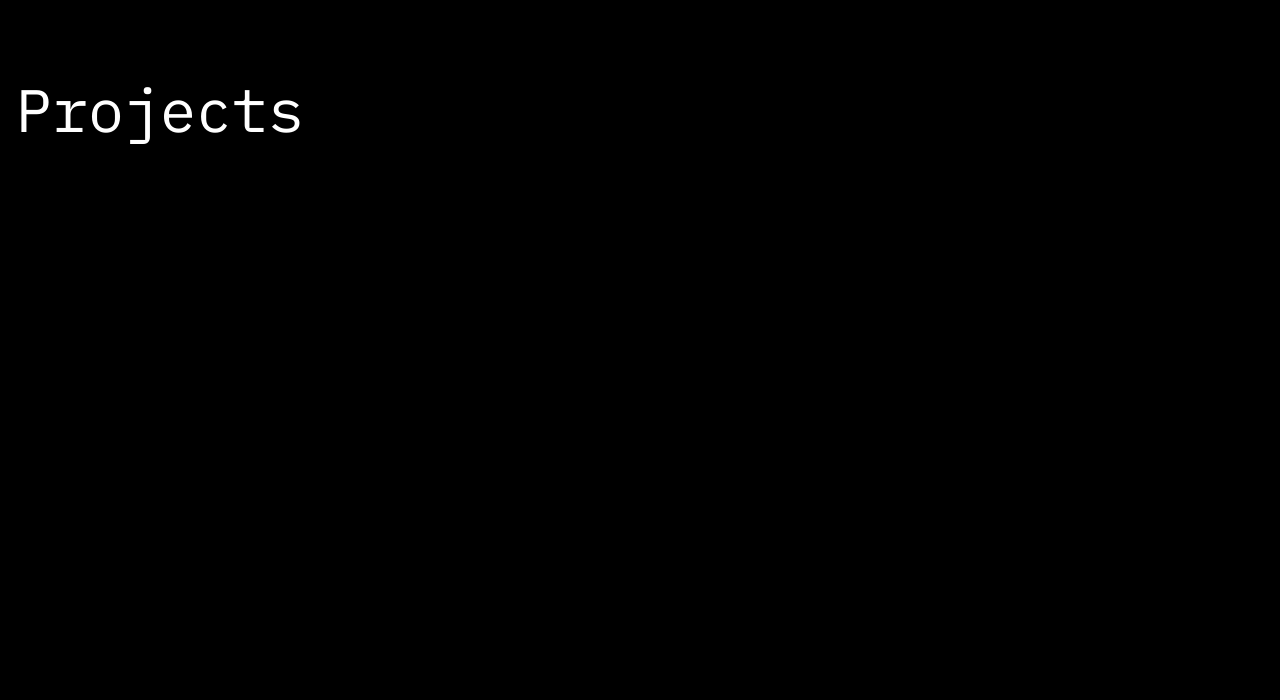
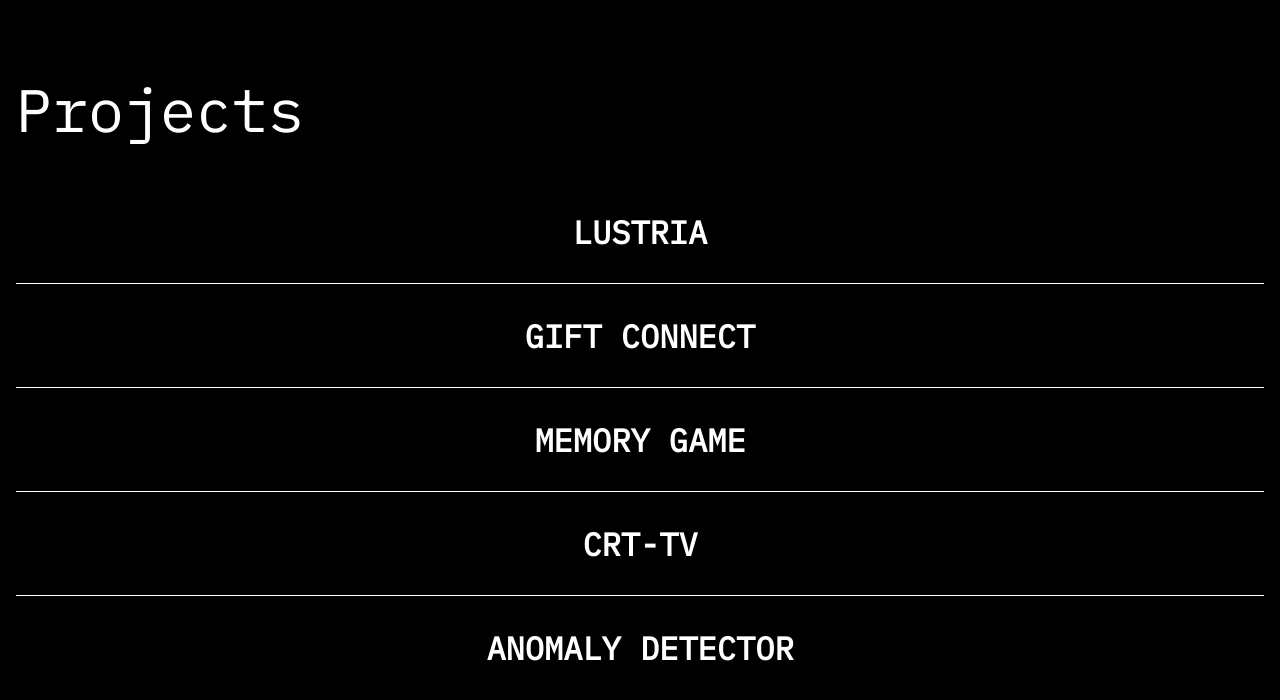
Before and after one commit to Vishwang0Suthar/vishwang-suthar, a Next.js app: page /projects in a window 1280 px wide. Shown: the top 700 px of the page. Built offline with nearby package versions, Linux system fonts and the light colour scheme; grey boxes are pictures that could not be loaded.

Commit message:
project component added

```diff
--- a/src/app/page.tsx
+++ b/src/app/page.tsx
@@ -6,7 +6,7 @@ export default function Home() {
   return (
     <>
       <Hero />
-      <Bilat text="bruh" />
+      <Bilat />
       {/* <Contact /> */}
     </>
   );
--- /dev/null
+++ b/src/components/FlowingMenu/FlowingMenu.tsx
@@ -0,0 +1,145 @@
+import React from "react";
+import { gsap } from "gsap";
+
+interface MenuItemProps {
+  link: string;
+  text: string;
+  image: string;
+}
+
+interface FlowingMenuProps {
+  items?: MenuItemProps[];
+}
+
+const FlowingMenu: React.FC<FlowingMenuProps> = ({ items = [] }) => {
+  return (
+    <div className="w-full h-full overflow-hidden">
+      <nav className="flex flex-col h-full m-0 p-0">
+        {items.map((item, idx) => (
+          <MenuItem key={idx} {...item} />
+        ))}
+      </nav>
+    </div>
+  );
+};
+
+const MenuItem: React.FC<MenuItemProps> = ({ link, text, image }) => {
+  const itemRef = React.useRef<HTMLDivElement>(null);
+  const marqueeRef = React.useRef<HTMLDivElement>(null);
+  const marqueeInnerRef = React.useRef<HTMLDivElement>(null);
+
+  const animationDefaults = { duration: 0.6, ease: "expo" };
+
+  const findClosestEdge = (
+    mouseX: number,
+    mouseY: number,
+    width: number,
+    height: number
+  ): "top" | "bottom" => {
+    const topEdgeDist = Math.pow(mouseX - width / 2, 2) + Math.pow(mouseY, 2);
+    const bottomEdgeDist =
+      Math.pow(mouseX - width / 2, 2) + Math.pow(mouseY - height, 2);
+    return topEdgeDist < bottomEdgeDist ? "top" : "bottom";
+  };
+
+  const handleMouseEnter = (ev: React.MouseEvent<HTMLAnchorElement>) => {
+    if (!itemRef.current || !marqueeRef.current || !marqueeInnerRef.current)
+      return;
+    const rect = itemRef.current.getBoundingClientRect();
+    const edge = findClosestEdge(
+      ev.clientX - rect.left,
+      ev.clientY - rect.top,
+      rect.width,
+      rect.height
+    );
+
+    const tl = gsap.timeline({ defaults: animationDefaults });
+    tl.set(marqueeRef.current, { y: edge === "top" ? "-101%" : "101%" })
+      .set(marqueeInnerRef.current, { y: edge === "top" ? "101%" : "-101%" })
+      .to([marqueeRef.current, marqueeInnerRef.current], { y: "0%" });
+  };
+
+  const handleMouseLeave = (ev: React.MouseEvent<HTMLAnchorElement>) => {
+    if (!itemRef.current || !marqueeRef.current || !marqueeInnerRef.current)
+      return;
+    const rect = itemRef.current.getBoundingClientRect();
+    const edge = findClosestEdge(
+      ev.clientX - rect.left,
+      ev.clientY - rect.top,
+      rect.width,
+      rect.height
+    );
+
+    const tl = gsap.timeline({ defaults: animationDefaults }) as TimelineMax;
+    tl.to(marqueeRef.current, { y: edge === "top" ? "-101%" : "101%" }).to(
+      marqueeInnerRef.current,
+      { y: edge === "top" ? "101%" : "-101%" }
+    );
+  };
+
+  const repeatedMarqueeContent = React.useMemo(() => {
+    return Array.from({ length: 4 }).map((_, idx) => (
+      <React.Fragment key={idx}>
+        <span className="text-[#060606] uppercase font-normal text-[4vh] leading-[1.2] p-[1vh_1vw_0]">
+          {text}
+        </span>
+        <div
+          className="w-[200px] h-[7vh] my-[2em] mx-[2vw] p-[1em_0] rounded-[50px] bg-cover bg-center"
+          style={{ backgroundImage: `url(${image})` }}
+        />
+      </React.Fragment>
+    ));
+  }, [text, image]);
+
+  return (
+    <div
+      className="flex-1 relative overflow-hidden text-center shadow-[0_-1px_0_0_#fff]"
+      ref={itemRef}
+    >
+      <a
+        className="flex items-center justify-center h-full relative cursor-pointer uppercase no-underline font-semibold text-white text-[4vh] hover:text-[#060606] focus:text-white focus-visible:text-[#060606]"
+        href={link}
+        target="_blank"
+        onMouseEnter={handleMouseEnter}
+        onMouseLeave={handleMouseLeave}
+      >
+        {text}
+      </a>
+      <div
+        className="absolute top-0 left-0 w-full h-full overflow-hidden pointer-events-none bg-white translate-y-[101%]"
+        ref={marqueeRef}
+      >
+        <div className="h-full w-[200%] flex" ref={marqueeInnerRef}>
+          <div className="flex items-center relative h-full w-[200%] will-change-transform animate-marquee">
+            {repeatedMarqueeContent}
+          </div>
+        </div>
+      </div>
+    </div>
+  );
+};
+
+export default FlowingMenu;
+
+// Note: this is also needed
+// /** @type {import('tailwindcss').Config} */
+// export default {
+//   content: ["./index.html", "./src/**/*.{js,ts,jsx,tsx}"],
+//   theme: {
+//     extend: {
+//       translate: {
+//         '101': '101%',
+//       },
+//       keyframes: {
+//         marquee: {
+//           'from': { transform: 'translateX(0%)' },
+//           'to': { transform: 'translateX(-50%)' }
+//         }
+//       },
+//       animation: {
+//         marquee: 'marquee 15s linear infinite'
+//       }
+//     }
+//   },
+//   plugins: [],
+// };
--- /dev/null
+++ b/src/components/projectlist/index.tsx
@@ -0,0 +1,15 @@
+import React from "react";
+import FlowingMenu from "../FlowingMenu/FlowingMenu";
+import { demoItems } from "@/lib/constData";
+
+const ProjectList = () => {
+  return (
+    <>
+      <div className="relative h-[520px]">
+        <FlowingMenu items={demoItems} />
+      </div>
+    </>
+  );
+};
+
+export default ProjectList;
--- a/src/containers/bilateral/index.tsx
+++ b/src/containers/bilateral/index.tsx
@@ -24,7 +24,7 @@ const Bilat = () => {
       {/* Catalogue Section */}
       <div
         onClick={() => handleClick("catalogue")}
-        className={`relative py-20  group grid place-content-start cursor-pointer transition-all duration-700 ease-in-out ${
+        className={`relative py-20  group grid place-content-start cursor-pointer transition-all duration-500 ease-in-out ${
           selected === "catalogue"
             ? "w-full px-container"
             : selected === "projects"
@@ -39,7 +39,7 @@ const Bilat = () => {
           className="h-7 rotate-90 opacity-0 transition-all duration-500 translate-y-10 group-hover:translate-y-0 absolute top-8 right-0 aspect-square"
           src="/icons/arrow.svg"
         />
-        <div className="text-black">
+        <div className="text-black flex gap-4 flex-col">
           <p
             className={` ${
               selected === "projects"
@@ -51,13 +51,21 @@ const Bilat = () => {
           >
             Catalogue
           </p>
+          {/* <p className="absolute top-1/2 left-1/2 -translate-x-1/2 group-hover:opacity-100 opacity-0 text-8xl duration-300 font-thin place-self-center ">{``}</p> */}
+          <Image
+            src="/icons/camera.svg"
+            className="absolute top-1/2 left-1/2 -translate-x-1/2 -translate-y-1/2 group-hover:opacity-100 opacity-0  duration-300  place-self-center"
+            alt="camera"
+            height={140}
+            width={140}
+          />
         </div>
       </div>
 
       {/* Projects Section */}
       <div
         onClick={() => handleClick("projects")}
-        className={`relative py-20  group grid place-content-start cursor-pointer transition-all duration-700 ease-in-out ${
+        className={`relative py-20  group grid place-content-start cursor-pointer transition-all duration-500 ease-in-out ${
           selected === "projects"
             ? "w-full px-container"
             : selected === "catalogue"
@@ -72,7 +80,7 @@ const Bilat = () => {
           className="h-7 invert rotate-90 opacity-0 transition-all duration-500 translate-y-10 group-hover:translate-y-0 absolute top-8 right-0 aspect-square"
           src="/icons/arrow.svg"
         />
-        <div className="text-white">
+        <div className="text-white flex gap-4 flex-col">
           <p
             className={` ${
               selected === "projects"
@@ -84,6 +92,7 @@ const Bilat = () => {
           >
             Projects
           </p>
+          <p className="absolute top-1/2 left-1/2 -translate-x-1/2 -translate-y-1/2 group-hover:opacity-100 opacity-0 text-8xl duration-300 font-thin place-self-center ">{`</>`}</p>
         </div>
       </div>
     </div>
--- a/src/containers/projects/index.tsx
+++ b/src/containers/projects/index.tsx
@@ -2,6 +2,7 @@
 import Projectcard from "@/components/projectcard";
 import React, { useEffect, useState } from "react";
 import { ProjectInfo } from "@/lib/constData";
+import ProjectList from "@/components/projectlist";
 
 const Project = () => {
   const [isLoading, setIsLoading] = useState(true);
@@ -36,6 +37,9 @@ const Project = () => {
       </div>
       // </>
     )} */}
+      <div className="divide-y-2 divide-white flex flex-col">
+        <ProjectList />
+      </div>
     </section>
   );
 };
--- a/src/lib/constData.ts
+++ b/src/lib/constData.ts
@@ -57,6 +57,36 @@ export const ProjectInfo = [
     deploymentLink: " https://pythondashboard01.streamlit.app/",
     videoLink:
       "https://www.linkedin.com/posts/vishwang-suthar_python-dataanalysis-anomalydetection-activity-7140781091807830017-88WR?utm_source=share&utm_medium=member_desktop&rcm=ACoAADpd5AoBdy82dRT21N2OF-pVUldMCWA-9kk",
+  },
+];
+
+//project export 2
+
+export const demoItems = [
+  {
+    link: "https://galactic-bits-nursery.vercel.app/",
+    text: "Lustria",
+    image: Lustria.src,
+  },
+  {
+    link: "https://gift-city-web.vercel.app/",
+    text: "Gift Connect",
+    image: Gift.src,
+  },
+  {
+    link: "https://memory-game-flax-six.vercel.app/",
+    text: "Memory Game",
+    image: MemoryGame.src,
+  },
+  {
+    link: "https://crt-tv.vercel.app/",
+    text: "CRT-TV",
+    image: CRTtv.src,
+  },
+  {
+    link: "https://pythondashboard01.streamlit.app/",
+    text: "Anomaly Detector",
+    image: Streamlit.src,
   },
 ];
 
--- a/tailwind.config.ts
+++ b/tailwind.config.ts
@@ -15,6 +15,18 @@ export default {
         background: "var(--background)",
         foreground: "var(--foreground)",
       },
+      translate: {
+        "101": "101%",
+      },
+      keyframes: {
+        marquee: {
+          from: { transform: "translateX(0%)" },
+          to: { transform: "translateX(-50%)" },
+        },
+      },
+      animation: {
+        marquee: "marquee 15s linear infinite",
+      },
     },
   },
   plugins: [],
```
Also changed, not shown: public/icons/camera.svg (added).
